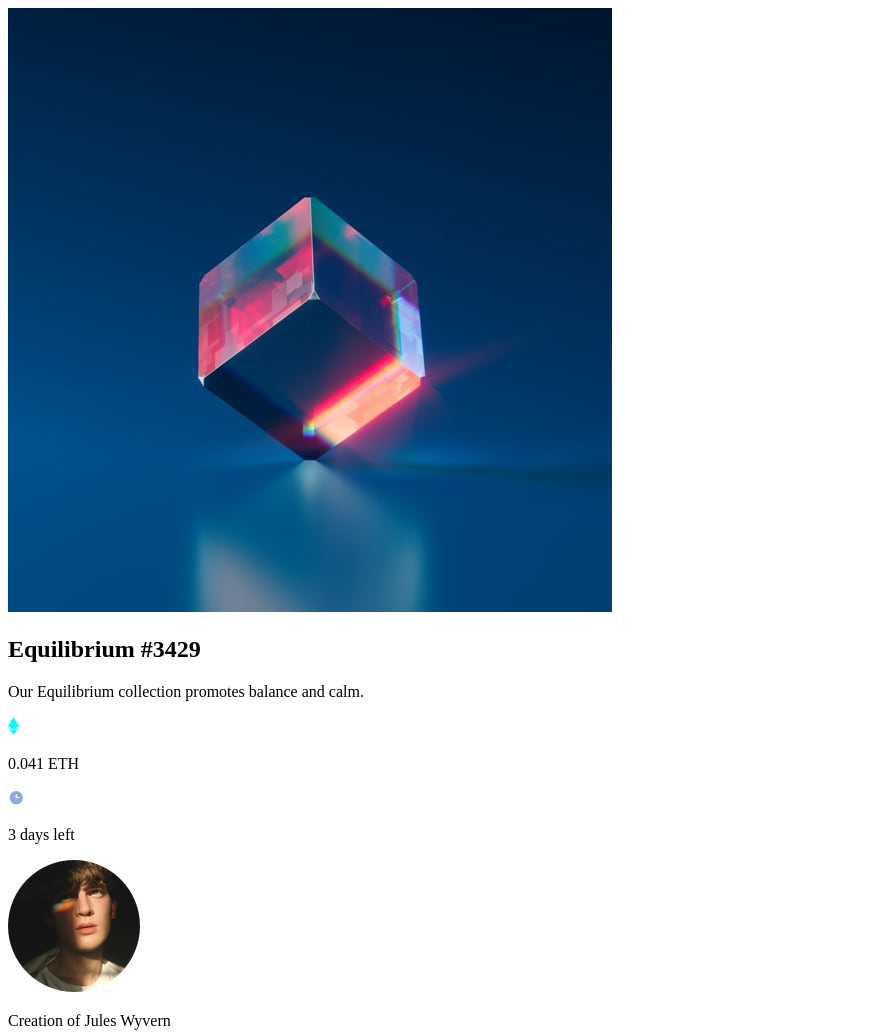
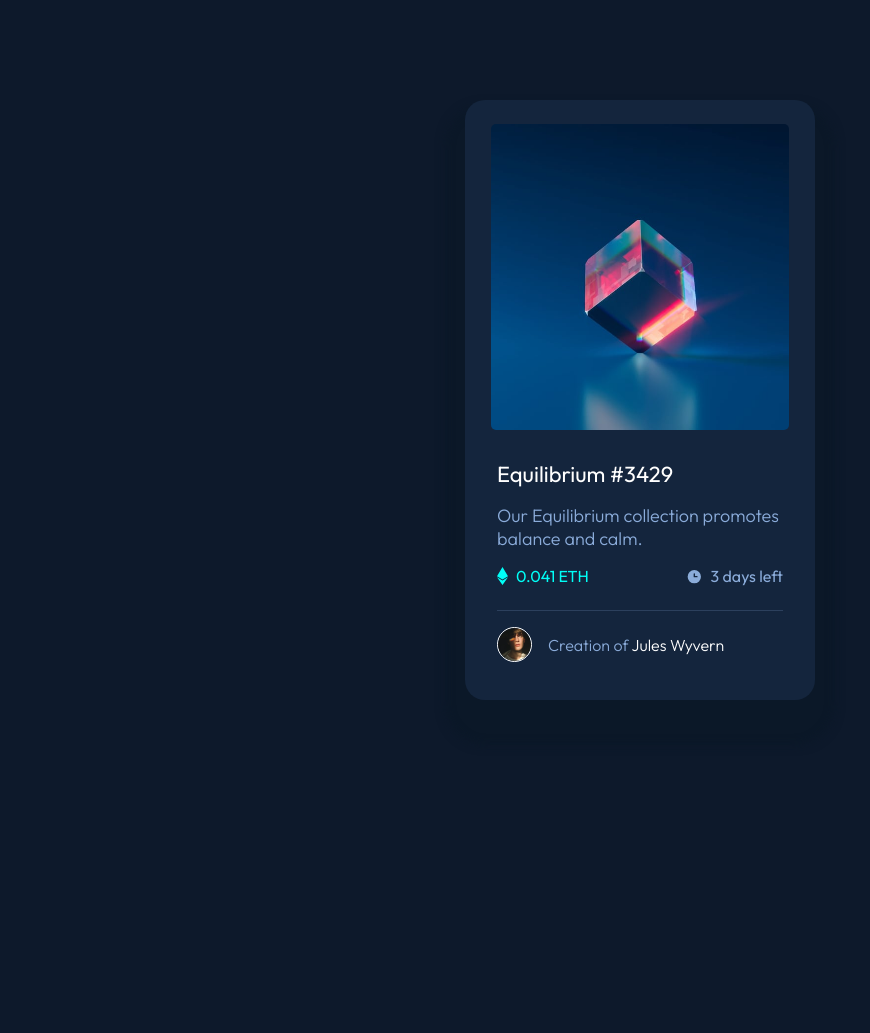
Before and after one commit to Quintentional/nft-preview-card-component-main, a plain HTML site: page index.html in a window 1280 px wide. Shown: the whole page, without its empty margins (0-870 px from the left). After the commit the page ends 820 px from the top, so only its background shows below. Drawn offline with Linux system fonts and the light colour scheme.

Commit message:
desktop complete

```diff
--- a/index.html
+++ b/index.html
@@ -1,41 +1,50 @@
 <!DOCTYPE html>
 <html lang="en">
   <head>
-  <meta charset="UTF-8">
-  <meta name="viewport" content="width=device-width, initial-scale=1.0"> <!-- displays site properly based on user's device -->
+    <meta charset="UTF-8" />
+    <meta name="viewport" content="width=device-width, initial-scale=1.0" />
+    <!-- displays site properly based on user's device -->
 
- <link rel="stylesheet" href="style.css">
+    <link rel="stylesheet" href="style.css" />
+    <link rel="preconnect" href="https://fonts.googleapis.com" />
+    <link rel="preconnect" href="https://fonts.gstatic.com" crossorigin />
+    <link
+      href="https://fonts.googleapis.com/css2?family=Outfit:wght@100..900&display=swap"
+      rel="stylesheet"
+    />
 
     <title>Frontend Mentor | NFT preview card component</title>
-
   </head>
   <body>
-
     <div class="layout">
-    <img class="main-image" src="./images/image-equilibrium.jpg" alt="cube balancing on its edge">
+      <div class="main-image-div">
+        <img
+        class="main-image"
+        src="./images/image-equilibrium.jpg"
+        alt="cube balancing on its edge"
+      />
+      </div>
       <section class="content">
         <h1>Equilibrium #3429</h1>
 
-  <p>Our Equilibrium collection promotes balance and calm.</p>
+        <p class= "main-p">Our Equilibrium collection promotes balance and calm.</p>
 
         <div class="numbers">
           <div class="eth">
-    <img src="./images/icon-ethereum.svg" alt="">
+            <img class= "icon" src="./images/icon-ethereum.svg" alt="" />
             <p>0.041 ETH</p>
           </div>
           <div class="days">
-  <img src="./images/icon-clock.svg" alt="">
+            <img class= "icon" src="./images/icon-clock.svg" alt="" />
             <p>3 days left</p>
           </div>
         </div>
 
         <div class="creation">
-  <img class="avatar" src="./images/image-avatar.png" alt="">
-  <p>Creation of Jules Wyvern</p>
+          <img class="avatar" src="./images/image-avatar.png" alt="" />
+          <p>Creation of <span>Jules Wyvern</span></p>
         </div>
       </section>
     </div>
-
-
   </body>
 </html>
--- a/style.css
+++ b/style.css
@@ -0,0 +1,120 @@
+* {
+    margin: 0;
+    padding: 0;
+    box-sizing: border-box;
+}
+
+body {
+    background-color: hsl(217, 54%, 11%);
+    width: 100%;
+    height: 100vh;
+    display: flex;
+    justify-content: center;
+    align-items: center;
+    font-family: "Outfit", sans-serif;
+    font-size: 18px;
+    color: hsl(215, 51%, 70%);
+}
+
+.layout {
+    width: 350px;
+    height: 600px;
+    background-color: hsl(216, 50%, 16%);
+    border-radius: 20px;
+    box-shadow: 0 25px 10px 20px hsl(213, 55%, 10%);
+}
+
+.main-image-div {
+    width: 100%;
+    height: 60%;
+    display: flex;
+    justify-content: center;
+}
+
+.main-image {
+    width: 85%;
+    height: 85%;
+    margin: 1.5rem 1rem 0;
+    border-radius: 5px;
+}
+
+.main-image:hover {
+
+}
+
+.content {
+    width: 100%;
+    height: 60%;
+    padding: 0 2rem;
+
+}
+
+h1 {
+    color: hsl(0, 0%, 100%);
+    font-weight: 400;
+    font-size: 22px;
+    margin-bottom: 1rem;
+}
+
+h1:hover {
+    color:hsl(178, 100%, 50%);
+    cursor: pointer;
+}
+
+.main-p {
+    font-weight: 300;
+    margin-bottom: 1rem;
+}
+
+.numbers {
+    font-size: 16px;
+    font-weight: 400;;
+    display: flex;
+    justify-content: space-between;
+    align-items: center;
+    margin-bottom: 1rem;
+    padding-bottom: 1.5rem;
+    border-bottom: 1px solid hsla(215, 51%, 70%, .2)
+}
+
+.eth {
+    color: hsl(178, 100%, 50%);
+    display: flex;
+    justify-content: space-between;
+    align-items: center;
+}
+
+.days {
+    display: flex;
+    justify-content: space-between;
+    align-items: center;
+
+}
+
+.icon {
+    margin-right: .5rem;
+}
+
+.creation {
+    display: flex;
+    align-items: center;
+    font-size: 16px;
+    font-weight: 300;
+}
+.avatar {
+    width: 35px;
+    height: 35px;
+    border: 1px solid hsl(0, 0%, 100%);
+    border-radius: 50%;
+    font-size: 14px;
+    margin-right: 1rem
+}
+
+span {
+    color: hsl(0, 0%, 100%);
+}
+
+span:hover {
+    color:hsl(178, 100%, 50%);
+    cursor: pointer;
+}
```
Lines whose indentation alone changed are shown as unchanged.
